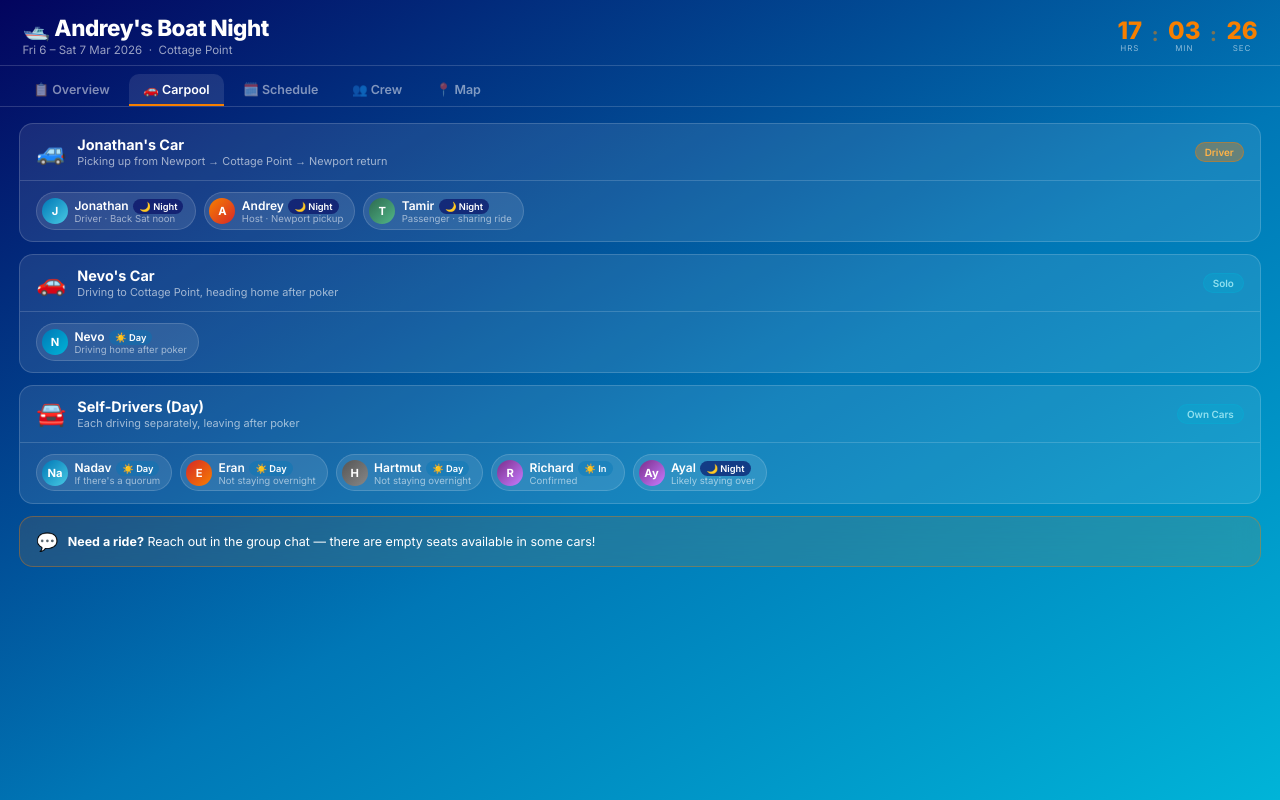
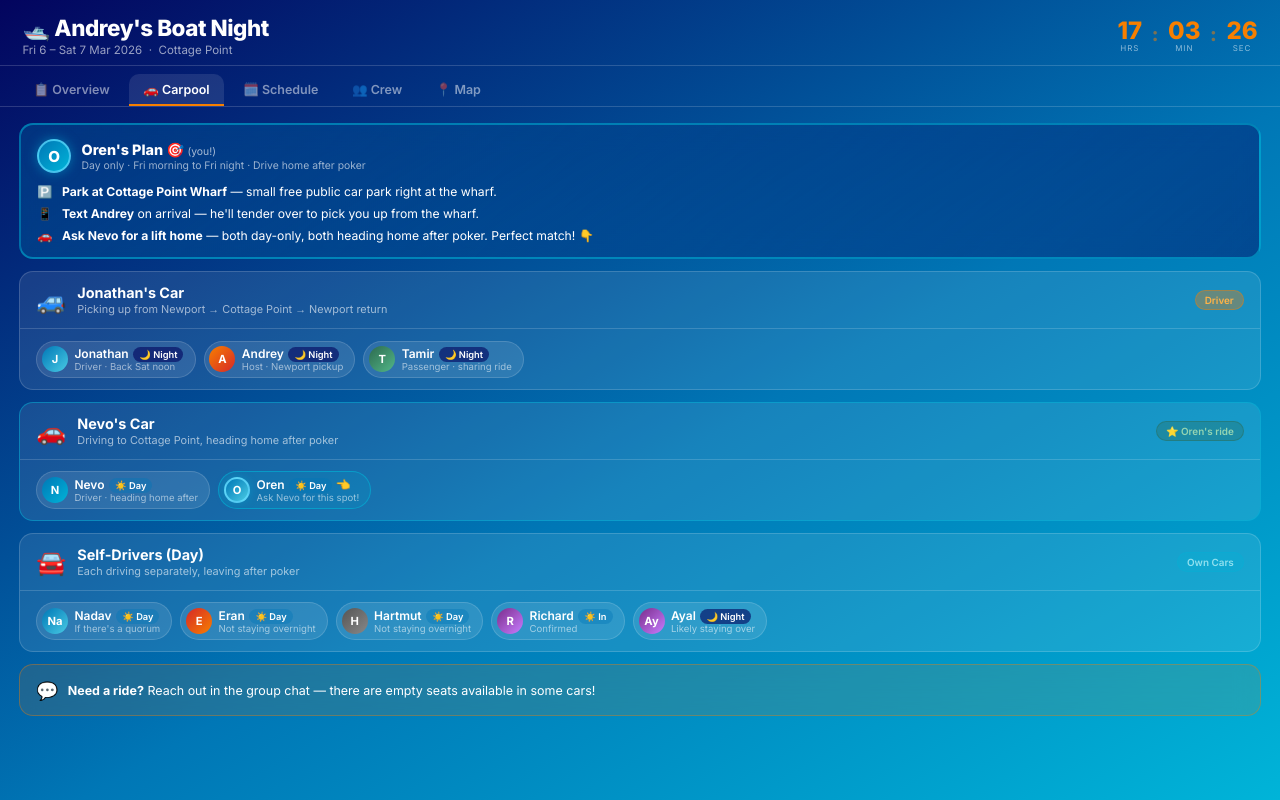
Before and after one commit to oren001/boat-dashboard, a website: page index.html in a window 1280 px wide. Both pictures are taken after a click on the button "🚗 Carpool". Drawn offline with Linux system fonts and the light colour scheme.

Commit message:
Add Oren: personalised plan card, Nevo's ride, crew card

```diff
--- a/index.html
+++ b/index.html
@@ -583,6 +583,33 @@
             <!-- ── CARPOOL ── -->
             <div class="panel" id="panel-carpool">
 
+                <!-- Oren's Plan -->
+                <div class="card"
+                    style="background:linear-gradient(135deg,rgba(0,180,216,0.18),rgba(3,4,94,0.45));border:2px solid rgba(0,180,216,0.55);">
+                    <div style="display:flex;align-items:center;gap:0.65rem;margin-bottom:0.65rem">
+                        <div
+                            style="width:34px;height:34px;border-radius:50%;background:linear-gradient(135deg,#0077b6,#00b4d8);display:flex;align-items:center;justify-content:center;font-weight:800;font-size:0.95rem;border:2px solid rgba(100,220,255,0.7);box-shadow:0 0 12px rgba(0,180,216,0.5)">
+                            O</div>
+                        <div>
+                            <div style="font-size:0.9rem;font-weight:800">Oren's Plan&nbsp;🎯&nbsp;<span
+                                    style="font-size:0.65rem;opacity:0.65;font-weight:400">(you!)</span></div>
+                            <div style="font-size:0.65rem;opacity:0.6">Day only · Fri morning to Fri night · Drive home
+                                after poker</div>
+                        </div>
+                    </div>
+                    <div style="display:flex;flex-direction:column;gap:0.45rem">
+                        <div style="display:flex;gap:0.6rem;align-items:flex-start;font-size:0.76rem">
+                            <span>🅿️</span><span><strong>Park at Cottage Point Wharf</strong> — small free public car
+                                park right at the wharf.</span></div>
+                        <div style="display:flex;gap:0.6rem;align-items:flex-start;font-size:0.76rem">
+                            <span>📱</span><span><strong>Text Andrey</strong> on arrival — he'll tender over to pick you
+                                up from the wharf.</span></div>
+                        <div style="display:flex;gap:0.6rem;align-items:flex-start;font-size:0.76rem">
+                            <span>🚗</span><span><strong>Ask Nevo for a lift home</strong> — both day-only, both heading
+                                home after poker. Perfect match! 👇</span></div>
+                    </div>
+                </div>
+
                 <!-- Car 1: Jonathan -->
                 <div class="car-card">
                     <div class="car-header">
@@ -621,22 +648,33 @@
                     </div>
                 </div>
 
-                <!-- Car 2: Nevo -->
-                <div class="car-card">
+                <!-- Car 2: Nevo + Oren -->
+                <div class="car-card" style="border-color:rgba(0,180,216,0.5)">
                     <div class="car-header">
                         <div class="car-emoji">🚗</div>
                         <div class="car-header-info">
                             <h3>Nevo's Car</h3>
                             <p>Driving to Cottage Point, heading home after poker</p>
                         </div>
-                        <span class="car-badge badge-solo">Solo</span>
+                        <span class="car-badge badge-ride">⭐ Oren's ride</span>
                     </div>
                     <div class="car-passengers">
                         <div class="person-chip">
                             <div class="chip-avatar" style="background:linear-gradient(135deg,#0077b6,#00b4d8)">N</div>
                             <div>
                                 <div class="chip-name">Nevo&nbsp;<span class="stay-badge stay-day">☀️ Day</span></div>
-                                <div class="chip-note">Driving home after poker</div>
+                                <div class="chip-note">Driver · heading home after</div>
+                            </div>
+                        </div>
+                        <div class="person-chip"
+                            style="border-color:rgba(0,180,216,0.6);background:rgba(0,180,216,0.15)">
+                            <div class="chip-avatar"
+                                style="background:linear-gradient(135deg,#0077b6,#48cae4);border:2px solid rgba(100,220,255,0.8);box-shadow:0 0 8px rgba(0,180,216,0.4)">
+                                O</div>
+                            <div>
+                                <div class="chip-name">Oren&nbsp;<span class="stay-badge stay-day">☀️ Day</span>&nbsp;👈
+                                </div>
+                                <div class="chip-note">Ask Nevo for this spot!</div>
                             </div>
                         </div>
                     </div>
@@ -784,6 +822,15 @@
             <!-- ── CREW ── -->
             <div class="panel" id="panel-crew">
                 <div class="crew-grid">
+                    <div class="crew-card"
+                        style="border:2px solid rgba(0,180,216,0.6);background:rgba(0,180,216,0.12);box-shadow:0 0 16px rgba(0,180,216,0.2)">
+                        <div class="crew-av"
+                            style="background:linear-gradient(135deg,#0077b6,#48cae4);border:2px solid rgba(100,220,255,0.7);box-shadow:0 0 10px rgba(0,180,216,0.5)">
+                            O</div>
+                        <div class="crew-name">Oren&nbsp;👈</div>
+                        <span class="crew-tag tag-day">☀️ Day</span>
+                        <div class="crew-note">You! Fri only · riding with Nevo home</div>
+                    </div>
                     <div class="crew-card">
                         <div class="crew-av" style="background:linear-gradient(135deg,#f77f00,#d62828)">A</div>
                         <div class="crew-name">Andrey</div>
```
